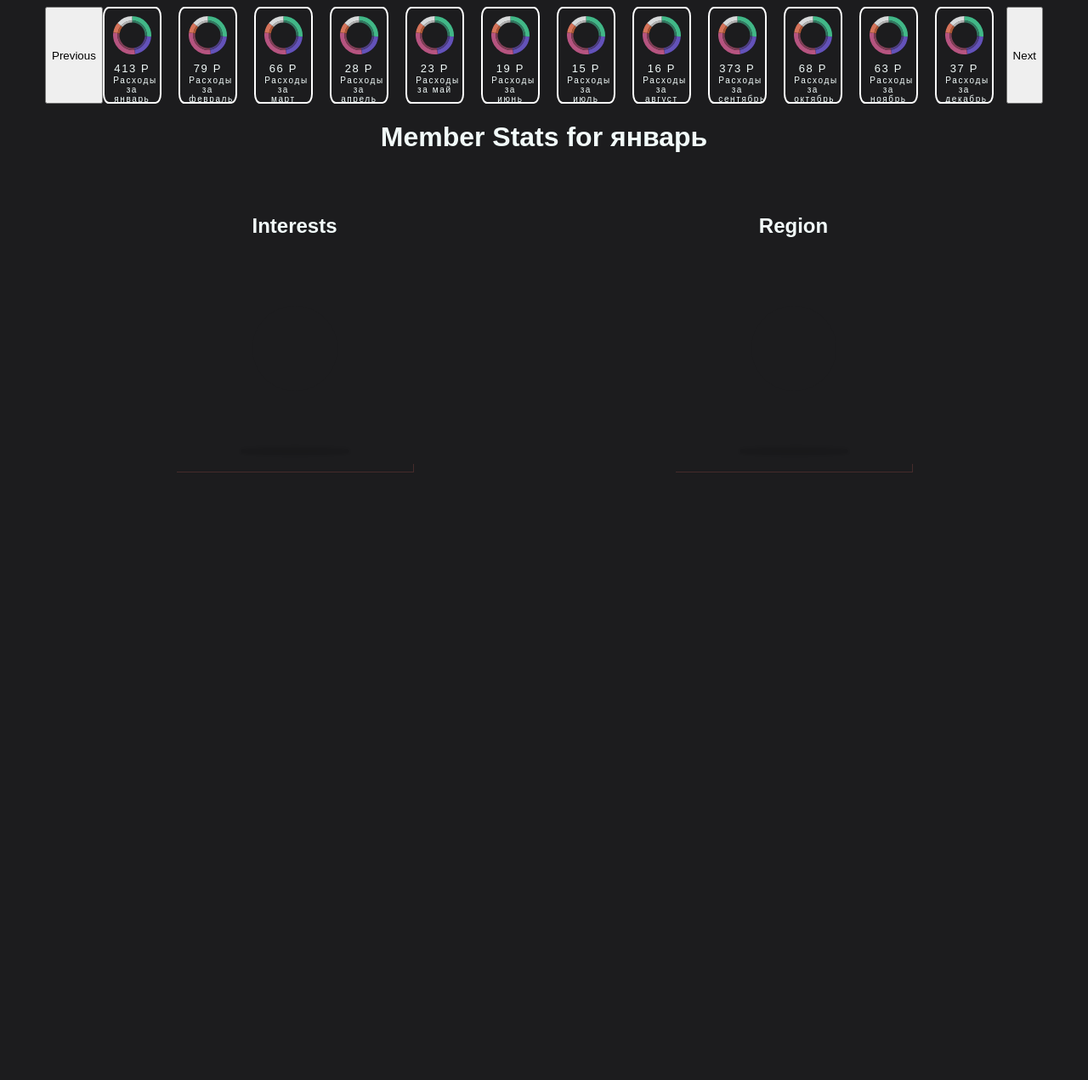
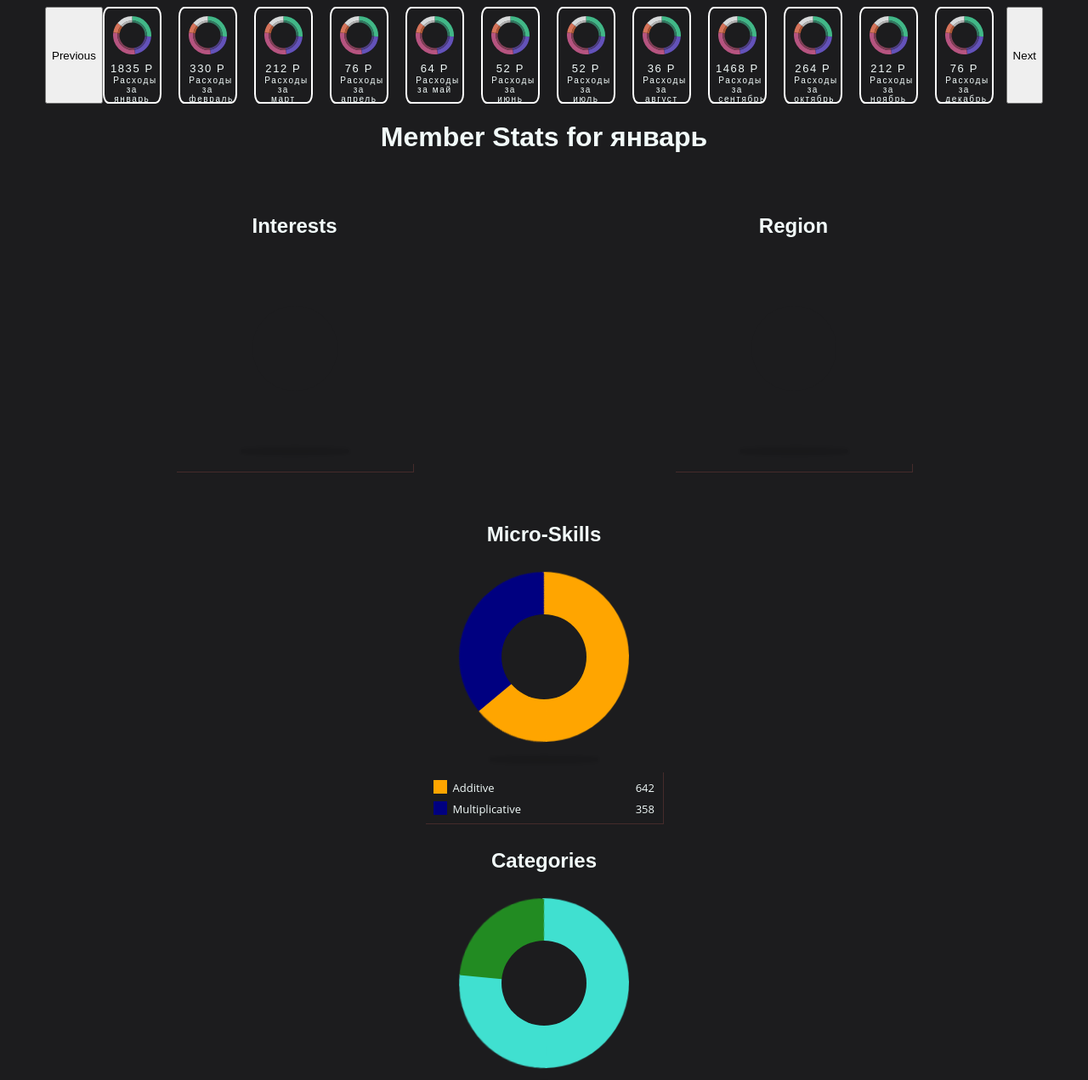
Before and after one commit to rexizer/finance_tracker, a plain HTML site: page index.html in a window 1280 px wide. Shown: the part 140-1411 px from the top of the page at 85% size. Before the commit the page ends 800 px from the top, so only its background shows below. Drawn offline with nearby package versions, Linux system fonts and the light colour scheme.

Commit message:
что-то получается, но слабо

```diff
--- a/2.js
+++ b/2.js
@@ -1,75 +1,86 @@
+$(document).ready(function() {
+  createPieCharts();
+});
+
+function createPieCharts() {
+  var data = [
+      { category: 'Micro-Skills', values: [{ label: 'Additive', count: 642 }, { label: 'Multiplicative', count: 358 }] },
+      { category: 'Categories', values: [{ label: 'Horizontal', count: 768 }, { label: 'Vertical', count: 232 }] },
+      { category: 'Operations', values: [{ label: 'Addition', count: 486 }, { label: 'Subtraction', count: 156 }, { label: 'Multiplication', count: 215 }, { label: 'Division', count: 143 }] }
+  ];
+
+  data.forEach(function(item, index) {
+      var category = item.category;
+      var pieElementId = 'pie-' + index;
+      var legendElementId = 'legend-' + index;
+
+      $('.wrapper').append(
+          '<div class="pie-chart--wrapper">' +
+          '<h2>' + category + '</h2>' +
+          '<div class="pie-chart">' +
+          '<div class="pie-chart__pie" id="' + pieElementId + '"></div>' +
+          '<ul class="pie-chart__legend" id="' + legendElementId + '"></ul>' +
+          '</div>' +
+          '</div>'
+      );
+
+      createPie('#' + pieElementId, '#' + legendElementId, item.values);
+  });
+}
+
+function createPie(pieElementId, legendElementId, values) {
+  var listData = [];
+  var listTotal = 0;
+  var offset = 0;
+  var color = ["cornflowerblue", "olivedrab", "orange", "tomato", "crimson", "purple", "turquoise", "forestgreen", "navy"];
+  color = shuffle(color);
+
+  values.forEach(function(value, index) {
+      listData.push(Number(value.count));
+      $(legendElementId).append('<li><em>' + value.label + '</em><span>' + value.count + '</span></li>');
+  });
+
+  for (var i = 0; i < listData.length; i++) {
+      listTotal += listData[i];
+  }
+
+  for (var i = 0; i < listData.length; i++) {
+      var size = sliceSize(listData[i], listTotal);
+      iterateSlices(pieElementId, size, offset, i, 0, color[i]);
+      $(legendElementId + ' li:nth-child(' + (i + 1) + ')').css('border-color', color[i]);
+      offset += size;
+  }
+}
+
 function sliceSize(dataNum, dataTotal) {
   return (dataNum / dataTotal) * 360;
 }
 
-function addSlice(id, sliceSize, pieElement, offset, sliceID, color) {
-  $(pieElement).append("<div class='slice "+ sliceID + "'><span></span></div>");
-  var offset = offset - 1;
-  var sizeRotation = -179 + sliceSize;
+function iterateSlices(pieElementId, sliceSize, offset, dataCount, sliceCount, color) {
+  var maxSize = 179;
+  var sliceID = 's' + dataCount + '-' + sliceCount;
 
-  $(id + " ." + sliceID).css({
-    "transform": "rotate(" + offset + "deg) translate3d(0,0,0)"
-  });
-
-  $(id + " ." + sliceID + " span").css({
-    "transform"       : "rotate(" + sizeRotation + "deg) translate3d(0,0,0)",
-    "background-color": color
-  });
-}
-
-function iterateSlices(id, sliceSize, pieElement, offset, dataCount, sliceCount, color) {
-  var
-    maxSize = 179,
-    sliceID = "s" + dataCount + "-" + sliceCount;
-
-  if( sliceSize <= maxSize ) {
-    addSlice(id, sliceSize, pieElement, offset, sliceID, color);
+  if (sliceSize <= maxSize) {
+      addSlice(pieElementId, sliceSize, offset, sliceID, color);
   } else {
-    addSlice(id, maxSize, pieElement, offset, sliceID, color);
-    iterateSlices(id, sliceSize-maxSize, pieElement, offset+maxSize, dataCount, sliceCount+1, color);
+      addSlice(pieElementId, maxSize, offset, sliceID, color);
+      iterateSlices(pieElementId, sliceSize - maxSize, offset + maxSize, dataCount, sliceCount + 1, color);
   }
 }
 
-function createPie(id) {
-  var
-    listData      = [],
-    listTotal     = 0,
-    offset        = 0,
-    i             = 0,
-    pieElement    = id + " .pie-chart__pie"
-    dataElement   = id + " .pie-chart__legend"
+function addSlice(pieElementId, sliceSize, offset, sliceID, color) {
+  $(pieElementId).append('<div class="slice ' + sliceID + '"><span></span></div>');
+  offset = offset - 1;
+  var sizeRotation = -179 + sliceSize;
 
-    color         = [
-      "rgb(187,228,255)",
-      "rgb(2,166,209)",
-      "rgb(5,116,206)",
-      "rgb(239,71,111)",
-      "rgb(255,209,102)",
-      "rgb(6,214,160)",
-      "rgb(172,78,221)",
-      "rgb(255,140,62)",
-      "rgb(0,188,212)",
-      "rgb(194,24,91)",
-      "rgb(230,74,25)",
-      "rgb(103,58,183)"
-    ];
-
-  color = shuffle( color );
-
-  $(dataElement+" span").each(function() {
-    listData.push(Number($(this).html()));
+  $(pieElementId + ' .' + sliceID).css({
+      'transform': 'rotate(' + offset + 'deg) translate3d(0,0,0)'
   });
 
-  for(i = 0; i < listData.length; i++) {
-    listTotal += listData[i];
-  }
-
-  for(i=0; i < listData.length; i++) {
-    var size = sliceSize(listData[i], listTotal);
-    iterateSlices(id, size, pieElement, offset, i, 0, color[i]);
-    $(dataElement + " li:nth-child(" + (i + 1) + ")").css("border-color", color[i]);
-    offset += size;
-  }
+  $(pieElementId + ' .' + sliceID + ' span').css({
+      'transform': 'rotate(' + sizeRotation + 'deg) translate3d(0,0,0)',
+      'background-color': color
+  });
 }
 
 function shuffle(a) {
@@ -80,13 +91,5 @@ function shuffle(a) {
       a[i - 1] = a[j];
       a[j] = x;
   }
-
   return a;
 }
-
-function createPieCharts() {
-  createPie('.pieID--region' );
-  createPie('.pieID--operations' );
-}
-
-createPieCharts();
--- a/data.js
+++ b/data.js
@@ -1,29 +1,54 @@
 const data = [
-  { id: 1, category: 1, region: 'North America', count: 367, month: 'январь' },
-  { id: 2, category: 1, region: 'Western Europe', count: 66, month: 'февраль' },
-  { id: 3, category: 1, region: 'Asia', count: 53, month: 'март' },
-  { id: 4, category: 2, region: 'Latin America & Caribbean', count: 19, month: 'апрель' },
-  { id: 5, category: 2, region: 'Australia & New Zealand', count: 16, month: 'май' },
-  { id: 6, category: 2, region: 'Russian Commonwealth', count: 13, month: 'июнь' },
-  { id: 7, category: 3, region: 'Eastern Europe', count: 13, month: 'июль' },
-  { id: 8, category: 3, region: 'Middle East', count: 9, month: 'август' },
-  { id: 9, category: 3, region: 'North America', count: 367, month: 'сентябрь' },
-  { id: 10, category: 3, region: 'Western Europe', count: 66, month: 'октябрь' },
-  { id: 11, category: 3, region: 'Asia', count: 53, month: 'ноябрь' },
-  { id: 12, category: 3, region: 'Latin America & Caribbean', count: 19, month: 'декабрь' },
-  { id: 13, category: 3, region: 'Australia & New Zealand', count: 16, month: 'январь' },
-  { id: 14, category: 3, region: 'Russian Commonwealth', count: 13, month: 'февраль' },
-  { id: 15, category: 3, region: 'Eastern Europe', count: 13, month: 'март' },
-  { id: 16, category: 3, region: 'Middle East', count: 9, month: 'апрель' },
-  { id: 17, category: 3, region: 'South Africa', count: 7, month: 'май' },
-  { id: 18, category: 3, region: 'North Africa', count: 6, month: 'июнь' },
-  { id: 19, category: 3, region: 'Baltics', count: 2, month: 'июль' },
-  { id: 20, category: 4, region: 'South Africa', count: 7, month: 'август' },
-  { id: 21, category: 4, region: 'North Africa', count: 6, month: 'сентябрь' },
-  { id: 22, category: 5, region: 'Baltics', count: 2, month: 'октябрь' },
-  { id: 23, category: 5, region: 'Central Asia', count: 10, month: 'ноябрь' },
-  { id: 24, category: 6, region: 'Scandinavia', count: 18, month: 'декабрь' },
-  { id: 25, category: 6, region: 'Southeast Asia', count: 30, month: 'январь' }
+  { id: 1, category: 'Активы', region: 'North America', count: 367, month: 'январь' },
+  { id: 2, category: 'Активы', region: 'Western Europe', count: 66, month: 'февраль' },
+  { id: 3, category: 'Активы', region: 'Asia', count: 53, month: 'март' },
+  { id: 4, category: 'Расходы', region: 'Latin America & Caribbean', count: 19, month: 'апрель' },
+  { id: 5, category: 'Расходы', region: 'Australia & New Zealand', count: 16, month: 'май' },
+  { id: 6, category: 'Расходы', region: 'Russian Commonwealth', count: 13, month: 'июнь' },
+  { id: 7, category: 'Активы', region: 'Eastern Europe', count: 13, month: 'июль' },
+  { id: 8, category: 'Активы', region: 'Middle East', count: 9, month: 'август' },
+  { id: 9, category: 'Расходы', region: 'North America', count: 367, month: 'сентябрь' },
+  { id: 10, category: 'Расходы', region: 'Western Europe', count: 66, month: 'октябрь' },
+  { id: 11, category: 'Активы', region: 'Asia', count: 53, month: 'ноябрь' },
+  { id: 12, category: 'Активы', region: 'Latin America & Caribbean', count: 19, month: 'декабрь' },
+  { id: 13, category: 'Активы', region: 'North America', count: 367, month: 'январь' },
+  { id: 14, category: 'Активы', region: 'Western Europe', count: 66, month: 'февраль' },
+  { id: 15, category: 'Активы', region: 'Asia', count: 53, month: 'март' },
+  { id: 16, category: 'Расходы', region: 'Latin America & Caribbean', count: 19, month: 'апрель' },
+  { id: 17, category: 'Расходы', region: 'Australia & New Zealand', count: 16, month: 'май' },
+  { id: 18, category: 'Расходы', region: 'Russian Commonwealth', count: 13, month: 'июнь' },
+  { id: 19, category: 'Активы', region: 'Eastern Europe', count: 13, month: 'июль' },
+  { id: 20, category: 'Активы', region: 'Middle East', count: 9, month: 'август' },
+  { id: 21, category: 'Расходы', region: 'North America', count: 367, month: 'сентябрь' },
+  { id: 22, category: 'Расходы', region: 'Western Europe', count: 66, month: 'октябрь' },
+  { id: 23, category: 'Активы', region: 'Asia', count: 53, month: 'ноябрь' },
+  { id: 24, category: 'Активы', region: 'Latin America & Caribbean', count: 19, month: 'декабрь' },
+  { id: 25, category: 'Активы', region: 'North America', count: 367, month: 'январь' },
+  { id: 26, category: 'Активы', region: 'Western Europe', count: 66, month: 'февраль' },
+  { id: 27, category: 'Активы', region: 'Asia', count: 53, month: 'март' },
+  { id: 28, category: 'Расходы', region: 'Latin America & Caribbean', count: 19, month: 'апрель' },
+  { id: 29, category: 'Расходы', region: 'Australia & New Zealand', count: 16, month: 'май' },
+  { id: 30, category: 'Расходы', region: 'Russian Commonwealth', count: 13, month: 'июнь' },
+  { id: 31, category: 'Активы', region: 'Eastern Europe', count: 13, month: 'июль' },
+  { id: 32, category: 'Активы', region: 'Middle East', count: 9, month: 'август' },
+  { id: 33, category: 'Расходы', region: 'North America', count: 367, month: 'сентябрь' },
+  { id: 34, category: 'Расходы', region: 'Western Europe', count: 66, month: 'октябрь' },
+  { id: 35, category: 'Активы', region: 'Asia', count: 53, month: 'ноябрь' },
+  { id: 36, category: 'Активы', region: 'Latin America & Caribbean', count: 19, month: 'декабрь' },
+  { id: 37, category: 'Активы', region: 'North America', count: 367, month: 'январь' },
+  { id: 38, category: 'Активы', region: 'Western Europe', count: 66, month: 'февраль' },
+  { id: 39, category: 'Активы', region: 'Asia', count: 53, month: 'март' },
+  { id: 40, category: 'Расходы', region: 'Latin America & Caribbean', count: 19, month: 'апрель' },
+  { id: 41, category: 'Расходы', region: 'Australia & New Zealand', count: 16, month: 'май' },
+  { id: 42, category: 'Расходы', region: 'Russian Commonwealth', count: 13, month: 'июнь' },
+  { id: 43, category: 'Активы', region: 'Eastern Europe', count: 13, month: 'июль' },
+  { id: 44, category: 'Активы', region: 'Middle East', count: 9, month: 'август' },
+  { id: 45, category: 'Расходы', region: 'North America', count: 367, month: 'сентябрь' },
+  { id: 46, category: 'Расходы', region: 'Western Europe', count: 66, month: 'октябрь' },
+  { id: 47, category: 'Активы', region: 'Asia', count: 53, month: 'ноябрь' },
+  { id: 48, category: 'Активы', region: 'Latin America & Caribbean', count: 19, month: 'декабрь' },
+  { id: 49, category: 'Активы', region: 'North America', count: 367, month: 'январь' },
+  { id: 50, category: 'Активы', region: 'Western Europe', count: 66, month: 'февраль' }
 ];
 
 const months = data.map(item => item.month);
--- a/index.html
+++ b/index.html
@@ -6,7 +6,7 @@
   <title>Document</title>
   <link rel="stylesheet" type="text/css" href="https://cdn.jsdelivr.net/npm/slick-carousel@1.8.1/slick/slick.css"/>
   <link rel="stylesheet" href="css.css">
-  <link rel="stylesheet" href="slider.css">
+  <!-- <link rel="stylesheet" href="slider.css"> -->
 </head>
 <body>
   <header>
```
Lines whose indentation alone changed are shown as unchanged.
